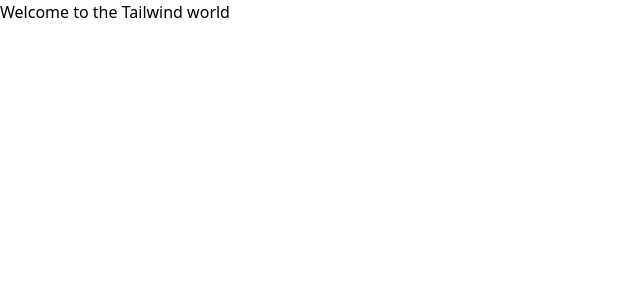
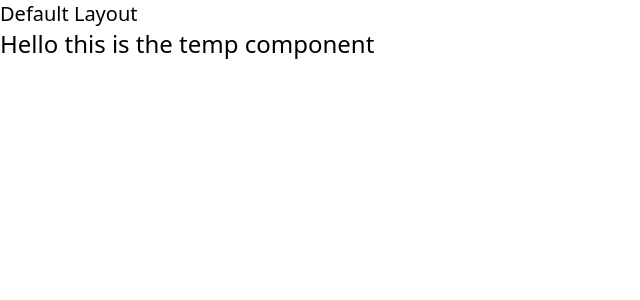
Before and after one commit to sreedhar-s/React_Taiilwind_Project, a React (Create React App) app: page / in a window 1280 px wide. Shown: the top 300 px of the page, without its empty margins (0-640 px from the left). Built offline with nearby package versions, Linux system fonts and the light colour scheme.

Commit message:
HOC and Layouts

```diff
--- a/package.json
+++ b/package.json
@@ -9,6 +9,7 @@
     "@testing-library/user-event": "^12.8.3",
     "react": "^17.0.2",
     "react-dom": "^17.0.2",
+    "react-router-dom": "^5.2.0",
     "react-scripts": "4.0.3",
     "web-vitals": "^1.1.2"
   },
--- a/src/App.jsx
+++ b/src/App.jsx
@@ -1,11 +1,27 @@
-//JSX
-import User from "./components/user";
+import {Route} from "react-router-dom";
+
+// function Name(){
+//   return <h1>Hello Root</h1>;
+// }
+
+// function Name2(){
+//   return <h1>Hello Movie</h1>
+// }
+
+//HOC
+import  DefaultHOC from "./HOC/Default.HOC";
+
+//Components
+import Temp from "./components/temp";
+
 function App() {
   return (
-    <div>
-      <h1>Welcome to the Tailwind world</h1>
-      <button></button>
-    </div>
+    <>
+      {/* <Route path="/"  exact component={Name} />
+      <Route path="/movie" exact component={Name2} /> */}
+
+      <DefaultHOC path="/" exact component={Temp} />
+    </>
   );
 }
 
--- /dev/null
+++ b/src/HOC/Default.HOC.jsx
@@ -0,0 +1,22 @@
+import React from "react";
+import {Route} from "react-router-dom";
+
+//layouts
+import DefaultLayout from "../layouts/Default.layout";
+
+const DefaultHOC = ({component: Component, ...rest}) => {
+    return (
+        <>
+          <Route
+            {...rest}
+            component = {(props) => (
+                <DefaultLayout>
+                    <Component {...props}/>
+                </DefaultLayout>
+            )}
+          />
+        </>
+    );
+};
+
+export default DefaultHOC;
--- /dev/null
+++ b/src/components/temp.jsx
@@ -0,0 +1,7 @@
+import React from "react";
+
+function Temp(){
+    return <h1 className="text-2xl">Hello this is the temp component</h1>
+}
+
+export  default Temp;
--- a/src/index.jsx
+++ b/src/index.jsx
@@ -1,11 +1,14 @@
 import React from 'react';
 import ReactDOM from 'react-dom';
+import {BrowserRouter} from "react-router-dom";
 import './index.css';
 import App from './App';
 
 ReactDOM.render(
   <React.StrictMode>
-    <App />
+    <BrowserRouter>
+      <App />
+    </BrowserRouter>
   </React.StrictMode>,
   document.getElementById('root')
 );
--- /dev/null
+++ b/src/layouts/Default.layout.jsx
@@ -0,0 +1,11 @@
+
+const DefaultLayout = (props) =>{
+    return (
+      <>
+        <h1 className="text-xl">Default Layout</h1>
+        {props.children}
+      </>
+    );
+};
+
+export default DefaultLayout;
```
Also changed, not shown: Planning.js (added, +23 -0 lines), 1 other file (tests, documents, lock files or other folders).
